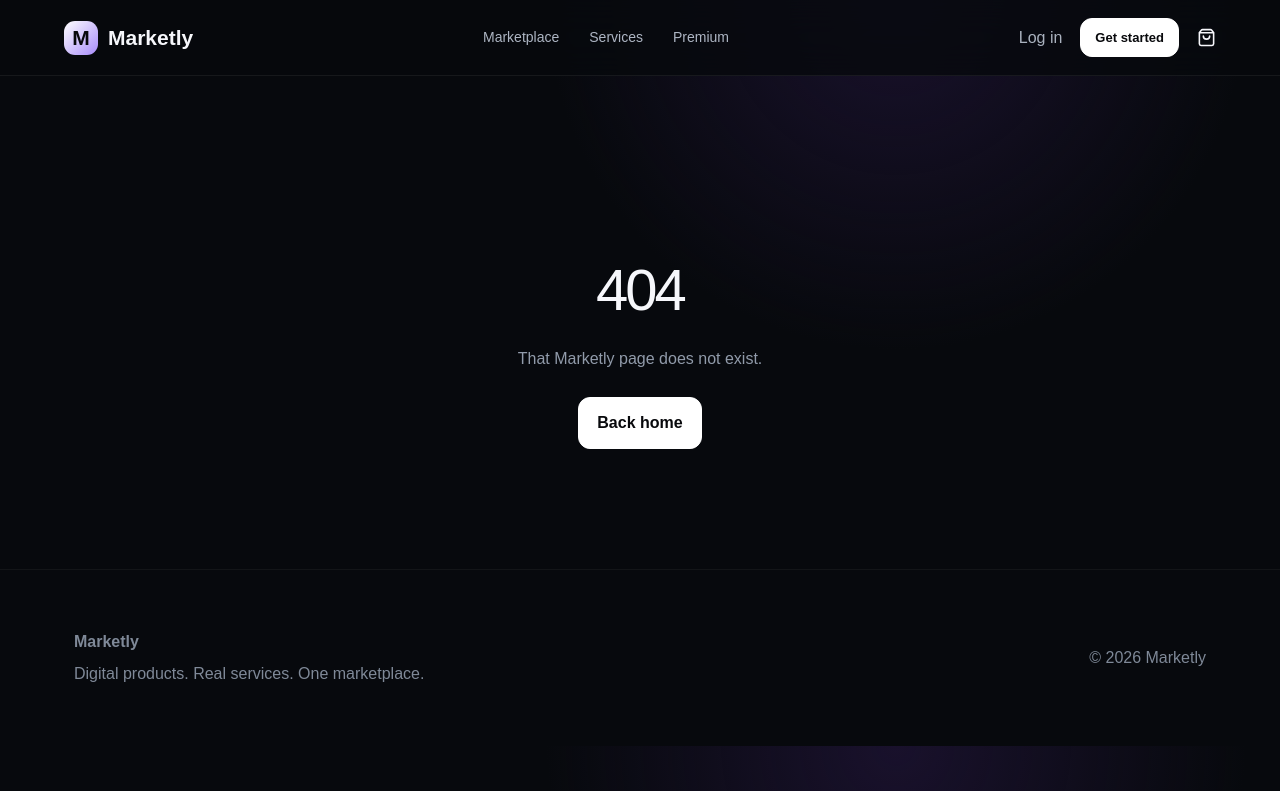
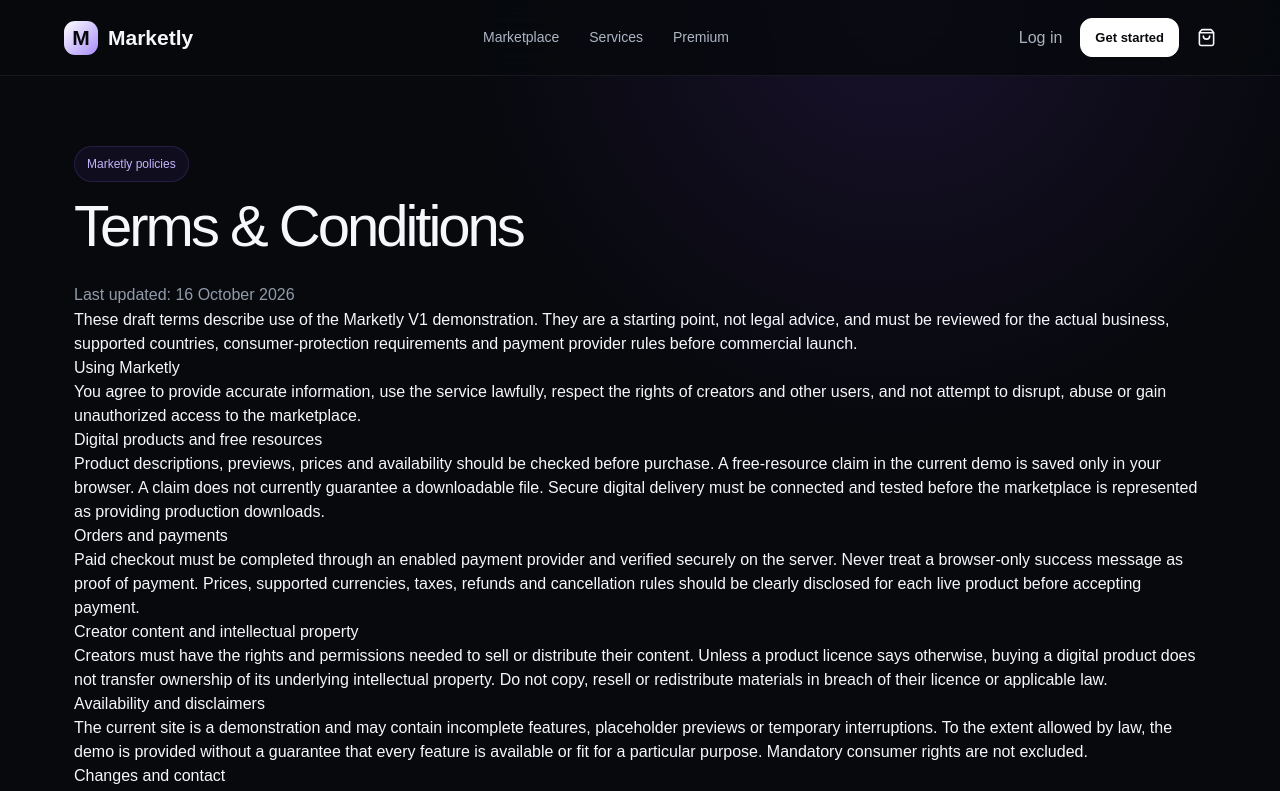
Before and after one commit to website-page/marketly, a Next.js app: page /terms in a window 1280 px wide. Before the commit this address had no page. Shown: the top 791 px of the page. Built offline with nearby package versions, Linux system fonts and the light colour scheme.

Commit message:
Add Marketly terms and conditions page

```diff
--- /dev/null
+++ b/app/terms/page.tsx
@@ -0,0 +1,27 @@
+export const metadata = {
+  title: 'Terms & Conditions | Marketly',
+  description: 'Terms for using the Marketly digital marketplace demonstration.',
+};
+
+export default function Terms() {
+  return (
+    <main className="page"><article className="wrap legalPage">
+      <span className="eyebrow">Marketly policies</span>
+      <h1 className="pageTitle">Terms &amp; Conditions</h1>
+      <p className="pageSub">Last updated: 16 October 2026</p>
+      <p>These draft terms describe use of the Marketly V1 demonstration. They are a starting point, not legal advice, and must be reviewed for the actual business, supported countries, consumer-protection requirements and payment provider rules before commercial launch.</p>
+      <h2>Using Marketly</h2>
+      <p>You agree to provide accurate information, use the service lawfully, respect the rights of creators and other users, and not attempt to disrupt, abuse or gain unauthorized access to the marketplace.</p>
+      <h2>Digital products and free resources</h2>
+      <p>Product descriptions, previews, prices and availability should be checked before purchase. A free-resource claim in the current demo is saved only in your browser. A claim does not currently guarantee a downloadable file. Secure digital delivery must be connected and tested before the marketplace is represented as providing production downloads.</p>
+      <h2>Orders and payments</h2>
+      <p>Paid checkout must be completed through an enabled payment provider and verified securely on the server. Never treat a browser-only success message as proof of payment. Prices, supported currencies, taxes, refunds and cancellation rules should be clearly disclosed for each live product before accepting payment.</p>
+      <h2>Creator content and intellectual property</h2>
+      <p>Creators must have the rights and permissions needed to sell or distribute their content. Unless a product licence says otherwise, buying a digital product does not transfer ownership of its underlying intellectual property. Do not copy, resell or redistribute materials in breach of their licence or applicable law.</p>
+      <h2>Availability and disclaimers</h2>
+      <p>The current site is a demonstration and may contain incomplete features, placeholder previews or temporary interruptions. To the extent allowed by law, the demo is provided without a guarantee that every feature is available or fit for a particular purpose. Mandatory consumer rights are not excluded.</p>
+      <h2>Changes and contact</h2>
+      <p>These terms may be updated as Marketly develops. Add the legal business name, business address, support contact, refund policy and applicable governing-law details before launch.</p>
+    </article></main>
+  );
+}
```
